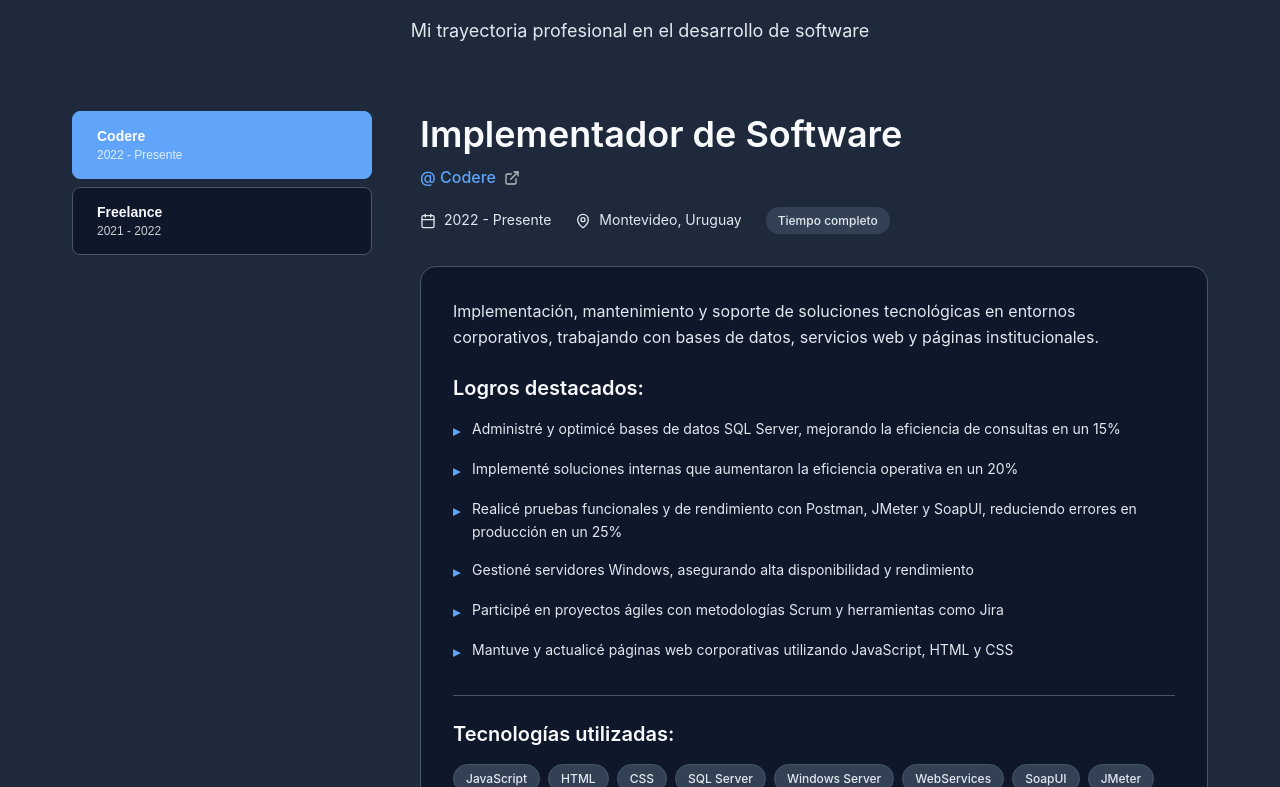
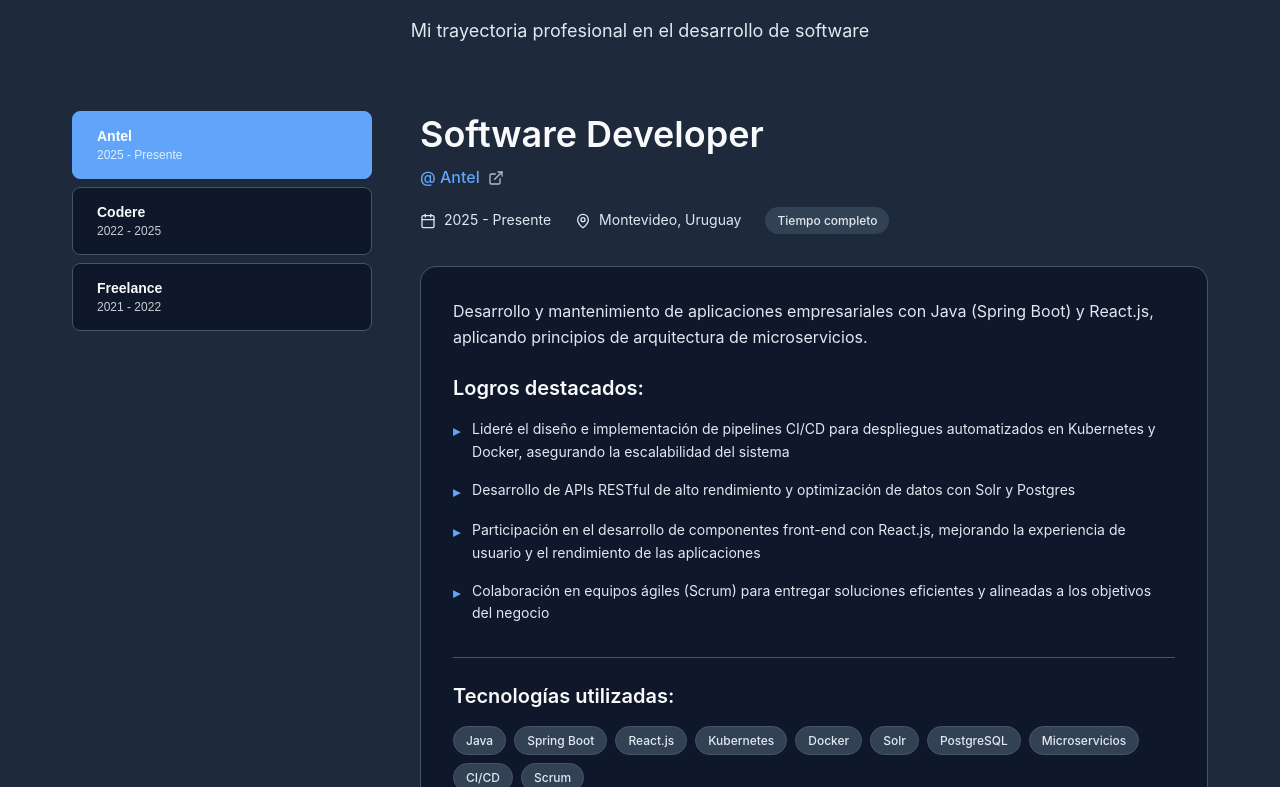
Before and after one commit to TeoLoop/PortfolioV2, a React (Vite) app: page / in a window 1280 px wide. Shown: the part 1913-2700 px from the top of the page. Built offline with nearby package versions, Linux system fonts and the light colour scheme.

Commit message:
[FEATURE] - Add Antel Experience

```diff
--- a/src/components/Experience.jsx
+++ b/src/components/Experience.jsx
@@ -7,10 +7,25 @@
 
   const experiences = [
     {
+      company: 'Antel',
+      position: 'Software Developer',
+      location: 'Montevideo, Uruguay',
+      period: '2025 - Presente',
+      type: 'Tiempo completo',
+      description: 'Desarrollo y mantenimiento de aplicaciones empresariales con Java (Spring Boot) y React.js, aplicando principios de arquitectura de microservicios.',
+      achievements: [
+        'Lideré el diseño e implementación de pipelines CI/CD para despliegues automatizados en Kubernetes y Docker, asegurando la escalabilidad del sistema',
+        'Desarrollo de APIs RESTful de alto rendimiento y optimización de datos con Solr y Postgres',
+        'Participación en el desarrollo de componentes front-end con React.js, mejorando la experiencia de usuario y el rendimiento de las aplicaciones',
+        'Colaboración en equipos ágiles (Scrum) para entregar soluciones eficientes y alineadas a los objetivos del negocio'
+      ],
+      technologies: ['Java', 'Spring Boot', 'React.js', 'Kubernetes', 'Docker', 'Solr', 'PostgreSQL', 'Microservicios', 'CI/CD', 'Scrum']
+    },
+    {
       company: 'Codere',
       position: 'Implementador de Software',
       location: 'Montevideo, Uruguay',
-      period: '2022 - Presente',
+      period: '2022 - 2025',
       type: 'Tiempo completo',
       description: 'Implementación, mantenimiento y soporte de soluciones tecnológicas en entornos corporativos, trabajando con bases de datos, servicios web y páginas institucionales.',
       achievements: [
@@ -22,8 +37,7 @@
         'Mantuve y actualicé páginas web corporativas utilizando JavaScript, HTML y CSS'
       ],
       technologies: ['JavaScript', 'HTML', 'CSS', 'SQL Server', 'Windows Server', 'WebServices', 'SoapUI', 'JMeter', 'Postman', 'Scrum', 'Jira']
-    }
-    ,
+    },
     {
       company: 'Freelance',
       position: 'Desarrollador Web',
```
Also changed, not shown: 1 other file (tests, documents, lock files or other folders).
